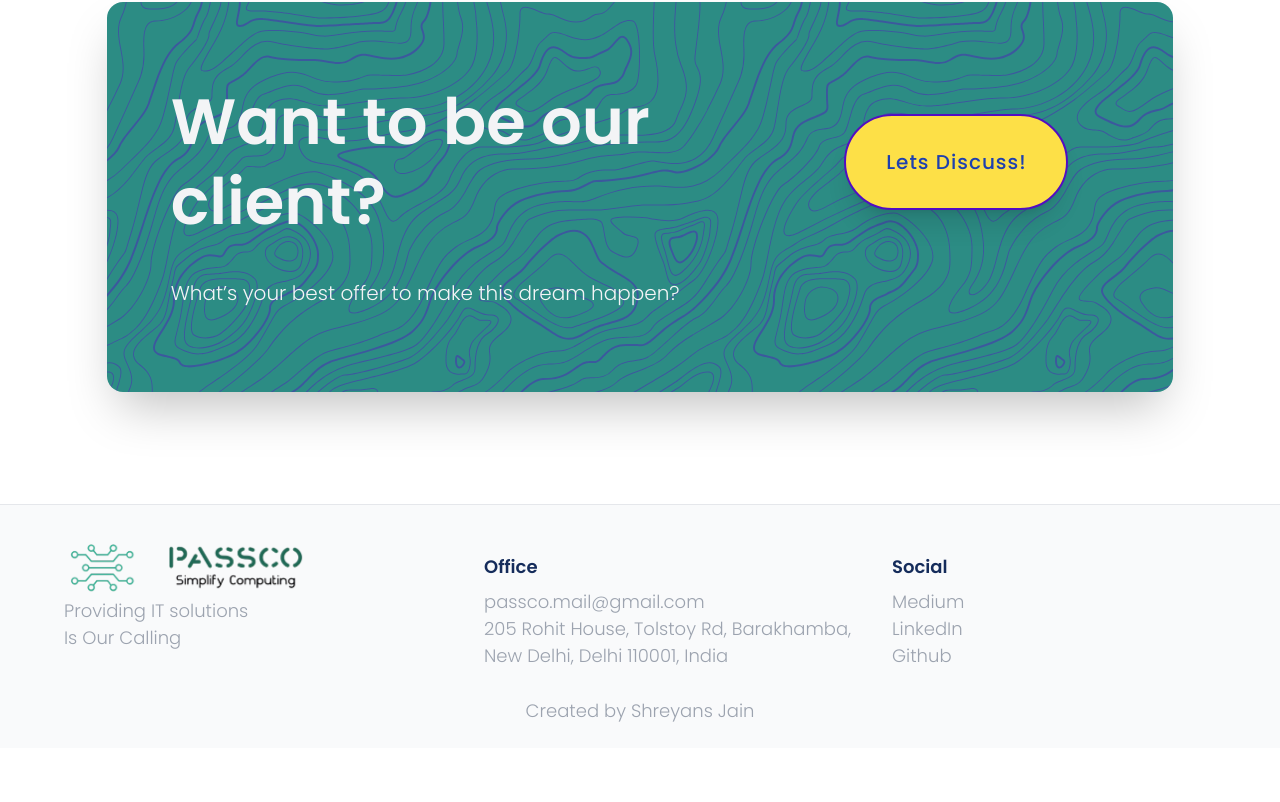
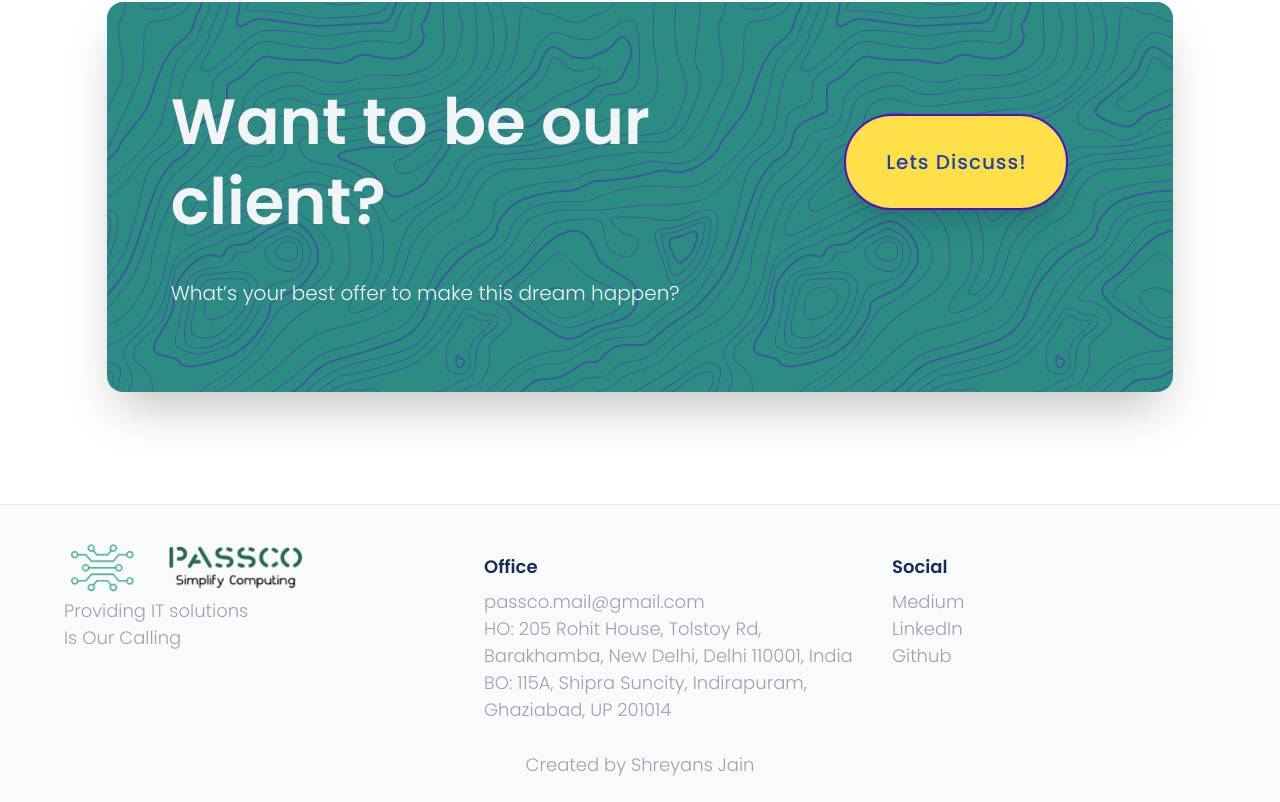
Before and after one commit to kanhav0601/passco-sc, a React (Create React App) app: page / in a window 1280 px wide. Shown: the part 4431-5233 px from the top of the page. Before the commit the page ends 5179 px from the top, so only its background shows below. Built offline with nearby package versions, Linux system fonts and the light colour scheme.

Commit message:
Footer.js

```diff
--- a/src/parts/Footer.js
+++ b/src/parts/Footer.js
@@ -29,7 +29,13 @@ export default function Footer() {
               passco.mail@gmail.com
             </p>
             <p className="text-lg text-gray-400 font-light">
-              205 Rohit House, Tolstoy Rd, Barakhamba, New Delhi, Delhi 110001, India
+             HO:  205 Rohit House, Tolstoy Rd, Barakhamba, New Delhi, Delhi 110001, India
+
+            </p>
+                <p className="text-lg text-gray-400 font-light">
+             BO: 115A, Shipra Suncity,
+Indirapuram, Ghaziabad, UP
+201014
             </p>
           </div>
           <div className="w-1/3 ml-16 sm:ml-0 mt-0">
```
